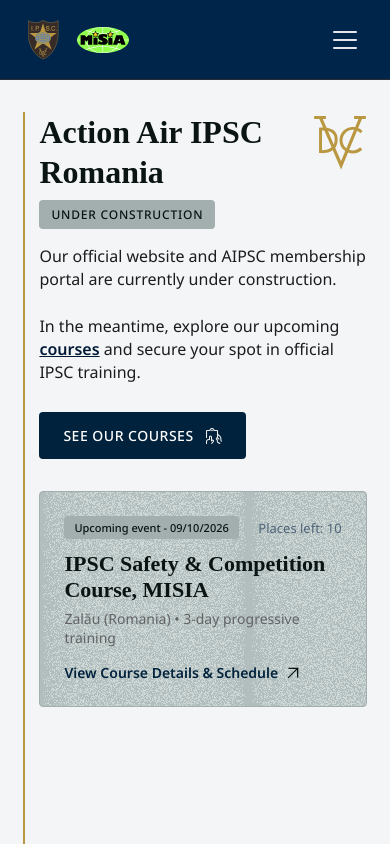
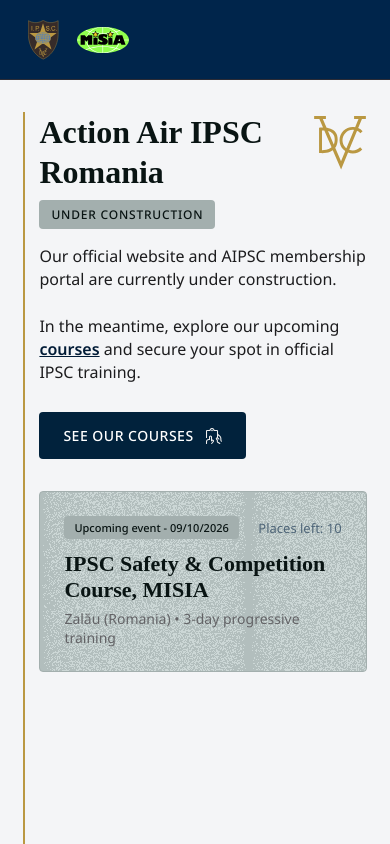
Before and after one commit to ApetriStefan/AIPSC-frontend, a React Native app: screen / in a window 390 px wide. Built offline with nearby package versions, Linux system fonts and the light colour scheme.

Commit message:
Remove landing navbar buttons and preview card schedule link text

```diff
--- a/src/components/Header.js
+++ b/src/components/Header.js
@@ -141,19 +141,13 @@
           </TouchableOpacity>
         </View>
 
-        {isDesktop ? (
+        {isDesktop && currentRoute !== 'landing' ? (
           <View style={styles.navLinks}>
             {/* Home button */}
             <AnimatedNavItem isHome onPress={() => handleNavPress('home')}>
               <Image source={require('../../assets/images/home-button.svg')} style={styles.homeIcon} />
             </AnimatedNavItem>
 
-            {currentRoute === 'landing' ? (
-              <AnimatedNavItem onPress={() => handleNavPress('courses')}>
-                <Text style={styles.navItemText}>COURSES</Text>
-              </AnimatedNavItem>
-            ) : (
-              <>
             <AnimatedNavItem onPress={() => handleNavPress('instructors')}>
               <Text style={styles.navItemText}>INSTRUCTORS</Text>
             </AnimatedNavItem>
@@ -169,26 +163,23 @@
             <AnimatedNavItem onPress={() => handleNavPress('costs')}>
               <Text style={styles.navItemText}>COSTS</Text>
             </AnimatedNavItem>
-              </>
-            )}
           </View>
         ) : null}
 
-        {/* Right side: Register btn (desktop) | Hamburger (mobile) */}
-        {isDesktop ? (
+        {/* Right side: Register btn (desktop) | Hamburger (mobile) — only for /courses/ slug */}
+        {currentRoute !== 'landing' && (
+          isDesktop ? (
             <TouchableOpacity
               style={[
                 styles.registerBtn,
                 isRegisterHovered && { backgroundColor: '#CABB91' }
               ]}
-            onPress={currentRoute === 'landing' ? () => onNavigateToCourses && onNavigateToCourses() : onOpenRegister}
+              onPress={onOpenRegister}
               onMouseEnter={() => setIsRegisterHovered(true)}
               onMouseLeave={() => setIsRegisterHovered(false)}
               activeOpacity={0.85}
             >
-            <Text style={styles.registerBtnText}>
-              {currentRoute === 'landing' ? 'SEE COURSES' : 'REGISTER NOW'}
-            </Text>
+              <Text style={styles.registerBtnText}>REGISTER NOW</Text>
               <Image source={require('../../assets/images/finger-pad.svg')} style={styles.registerIcon} />
             </TouchableOpacity>
           ) : (
@@ -207,11 +198,12 @@
                 { transform: [{ translateY: bottomLineTranslateY }, { rotate: bottomLineRotate }] }
               ]} />
             </TouchableOpacity>
+          )
         )}
       </View>
 
-      {/* Mobile Slide-Down Menu */}
-      {!isDesktop && (
+      {/* Mobile Slide-Down Menu — only for /courses/ slug */}
+      {!isDesktop && currentRoute !== 'landing' && (
         <Animated.View style={[
           styles.mobileMenu,
           {
@@ -220,22 +212,11 @@
             maxHeight: height - 90,
           }
         ]}>
-          {currentRoute === 'landing' ? (
-            <>
-              <AnimatedMobileNavItem onPress={() => handleNavPress('home')}>
-                <Text style={styles.mobileNavItemText}>HOME</Text>
-              </AnimatedMobileNavItem>
-              <AnimatedMobileNavItem onPress={() => handleNavPress('courses')}>
-                <Text style={styles.mobileNavItemText}>COURSES</Text>
-              </AnimatedMobileNavItem>
-            </>
-          ) : (
-            ['home', 'instructors', 'course', 'experience', 'costs'].map((section) => (
+          {['home', 'instructors', 'course', 'experience', 'costs'].map((section) => (
             <AnimatedMobileNavItem key={section} onPress={() => handleNavPress(section)}>
               <Text style={styles.mobileNavItemText}>{section === 'home' ? 'HOME' : section.toUpperCase()}</Text>
             </AnimatedMobileNavItem>
-            ))
-          )}
+          ))}
 
           {/* Register row at the bottom of menu */}
           <View style={styles.mobileMenuRegisterRow}>
@@ -243,21 +224,13 @@
               style={styles.mobileRegisterBtn}
               onPress={() => {
                 setMenuOpen(false);
-                if (currentRoute === 'landing') {
-                  onNavigateToCourses && onNavigateToCourses();
-                } else {
                 onOpenRegister();
-                }
               }}
             >
-              <Text style={styles.registerBtnText}>
-                {currentRoute === 'landing' ? 'SEE COURSES' : 'REGISTER NOW'}
-              </Text>
+              <Text style={styles.registerBtnText}>REGISTER NOW</Text>
               <Image source={require('../../assets/images/finger-pad.svg')} style={styles.registerIcon} />
             </TouchableOpacity>
-            {currentRoute !== 'landing' && (
             <Text style={styles.mobileMenuPlaces}>Places left: 10</Text>
-            )}
           </View>
         </Animated.View>
       )}
--- a/src/components/LandingPage.js
+++ b/src/components/LandingPage.js
@@ -94,14 +94,6 @@
             <Text style={styles.previewLocation}>
               Zalău (Romania) • 3-day progressive training
             </Text>
-
-            <View style={styles.previewLink}>
-              <Text style={styles.previewLinkText}>View Course Details & Schedule</Text>
-              <Image
-                source={require('../../assets/images/arrow-top-right-corner.svg')}
-                style={styles.previewArrow}
-              />
-            </View>
           </TouchableOpacity>
         </View>
       </View>
--- a/src/styles/LandingPage.styles.js
+++ b/src/styles/LandingPage.styles.js
@@ -177,7 +177,7 @@
     fontFamily: FONTS.sansSerif,
     fontSize: 14,
     color: COLORS.textMuted,
-    marginBottom: 16,
+    marginBottom: 0,
   },
   previewLink: {
     flexDirection: 'row',
```
Lines whose indentation alone changed are shown as unchanged.
